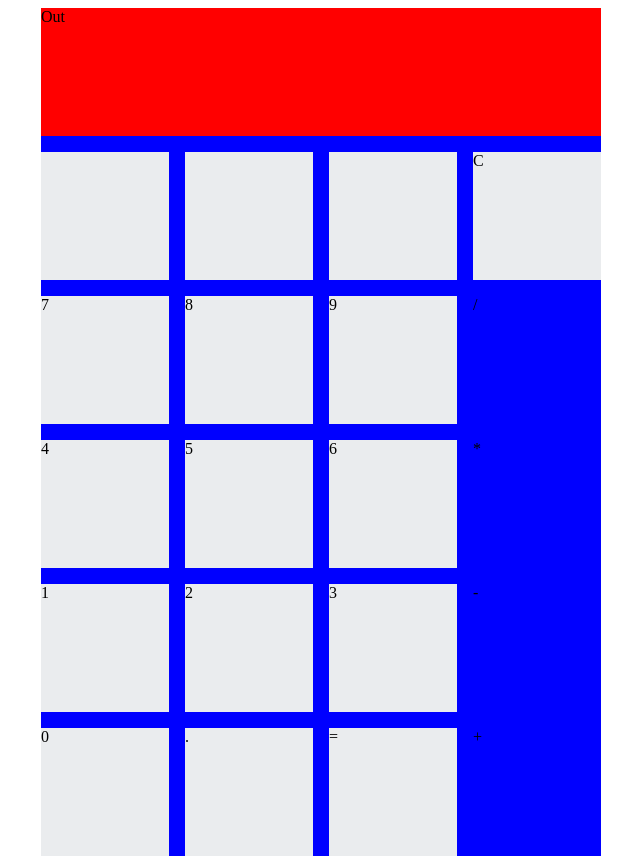
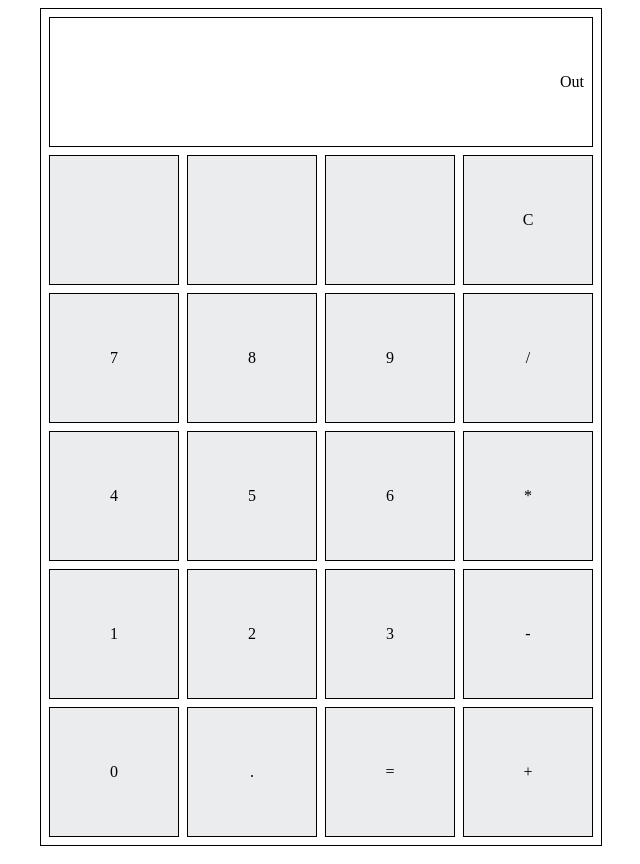
Before and after one commit to kenakami/calculator, a plain HTML site: page index.html in a window 1280 px wide. Shown: the whole page, without its empty margins (319-959 px from the left). Drawn offline with Linux system fonts and the light colour scheme.

Commit message:
look nicer

```diff
--- a/index.html
+++ b/index.html
@@ -28,7 +28,7 @@
     <div class="button number" id="n4">4</div>
     <div class="button number" id="n5">5</div>
     <div class="button number" id="n6">6</div>
-    <div class="buton operator" id="multiply">*</div>
+    <div class="button operator" id="multiply">*</div>
 
     <div class="button number" id="n1">1</div>
     <div class="button number" id="n2">2</div>
--- a/style.css
+++ b/style.css
@@ -2,31 +2,42 @@
   display: flex;
   flex-direction: column;
   align-items: center;
+  justify-content: center;
 }
 
 .grid {
   display: grid;
   grid-template-columns: auto auto auto auto;
   grid-template-rows: auto auto auto auto auto;
-  grid-gap: 2vmin;
-  background-color: blue;
+  background-color: white;
+  border: 1px solid black;
+  padding: 0.5rem;
+  grid-gap: 0.5rem;
 }
 
 .out {
-  height: 16vmin;
-  width: 70vmin;
-  background-color: red;
+  height: 8rem;
+  width: auto;
+  text-align: right;
+  line-height: 8rem;
+  background-color: white;
+  padding-right: 0.5rem;
+  border: 1px solid black;
   grid-area: 1 / 1 / 2 / 5;
 }
 
+.button {
+  height: 8rem;
+  width: 8rem;
+  text-align: center;
+  line-height: 8rem;
+  background-color: #eaecee;
+  border: 1px solid black;
+}
+
 .number {
-  height: 16vmin;
-  width: 16vmin;
-  background-color: #eaecee;
 }
 
 .operation {
-  height: 15vmin;
-  width: 15vmin;
   background-color: #d5d8dc;
 }
```
